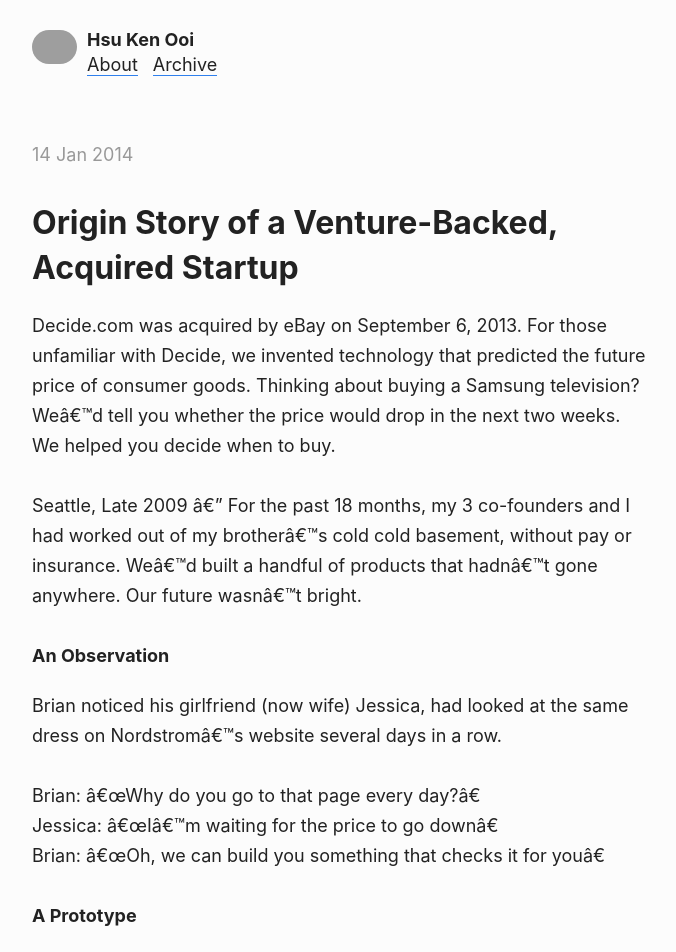
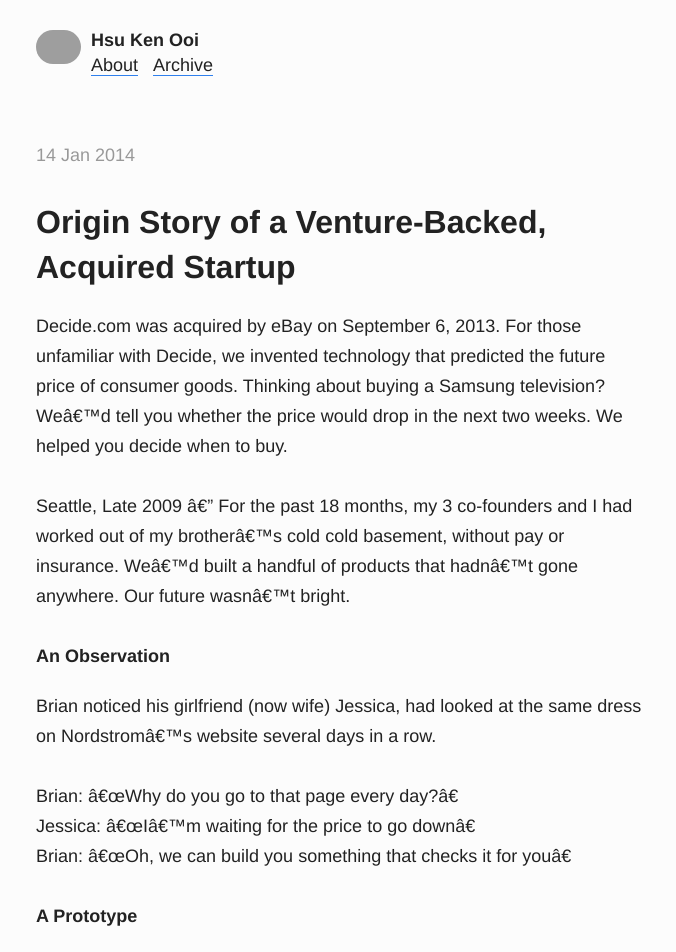
Before and after one commit to hsukenooi/hsukenooi.github.com, a Jekyll site: the page built from _posts/2014-01-14-origin-of-a-venture-backed-acquired-startup.md, in a window 1280 px wide. Shown: the top 952 px of the page, without its empty margins (299-975 px from the left). Built offline with Jekyll 4.4.1, drawn with Linux system fonts in a browser that asks for light colours; comment, search, counter and statistics services are not loaded; some of the changed text lies outside the part shown; grey boxes are pictures that could not be loaded.

Commit message:
Restarting this thing

```diff
--- a/_layouts/default.html
+++ b/_layouts/default.html
@@ -1,7 +1,7 @@
 <!DOCTYPE html PUBLIC "-//W3C//DTD XHTML 1.0 Transitional//EN" "http://www.w3.org/TR/xhtml1/DTD/xhtml1-transitional.dtd">
 <html xmlns="http://www.w3.org/1999/xhtml">
   <head>
-  	<title>Hsu Ken Ooi &mdash; {{ page.title }}</title>
+  	<title>{{ page.title }} &mdash; Hsu Ken Ooi </title>
   	<meta http-equiv="Content-Type" content="text/html; charset=ISO-8859-1" />
   	<meta http-equiv="Content-Language" content="en-us" />
   	<meta name="google-site-verification" content="dh3khRyemaWElDLZM57YfWgzlAJ13f08yZeI_h0wWrQ" />
--- a/_posts/2014-01-14-origin-of-a-venture-backed-acquired-startup.md
+++ b/_posts/2014-01-14-origin-of-a-venture-backed-acquired-startup.md
@@ -89,7 +89,6 @@
 
 And that's okay.  I see people try to brainstorm their way into the next big idea. Like you can sit down one day, decide you're going to come up with the next big idea and will it into your consciousness. That's not how ideas work.
 
-> You see, I think he better than anyone understood that while ideas ultimately can be so powerful, they begin as fragile, barely formed thoughts, so easily missed, so easily compromised, so easily just squished.
-> – Jony Ive on Steve Jobs
+> You see, I think he better than anyone understood that while ideas ultimately can be so powerful, they begin as fragile, barely formed thoughts, so easily missed, so easily compromised, so easily just squished. <br><br>– Jony Ive on Steve Jobs
 
 We wouldn't have stumbled into price predictions for consumer products unless we'd built a website about tracking prices. Sometimes jumping down the rabbit hole is the only way to see how deep it goes. Most of the time won't go very far but every once in a while you'll find an entire world.
--- a/css/screen.sass
+++ b/css/screen.sass
@@ -4,10 +4,14 @@
 body, li
   color: #222
   background-color: #FCFCFC
-  font-family: -apple-system, BlinkMacSystemFont, "Segoe UI", Roboto, Helvetica, Arial, sans-serif, "Apple Color Emoji", "Segoe UI Emoji", "Segoe UI Symbol"
+  font-family: "Helvetica Neue", Arial, sans-serif, "Apple Color Emoji", "Segoe UI Emoji", "Segoe UI Symbol"
   font-size: 18px
   line-height: 30px
   margin: 0
+
+h1, h2
+  font-family: Avenir, "Helvetica Neue", Arial, sans-serif, "Apple Color Emoji", "Segoe UI Emoji", "Segoe UI Symbol"
+  font-weight: 900
 
 h1
   font-size: 32px
@@ -36,7 +40,7 @@
   color: #999
 .content
   margin: 0 auto
-  width: 618px
+  width: 610px
 
 /* HEADER */
 
--- a/index.html
+++ b/index.html
@@ -7,6 +7,7 @@
   {% for post in site.categories["public"] %}
     <div class="post">
       {{ post.content | markdownify }}
+      {% include share.html %}
     </div>
   {% endfor %}
 </div>
```
